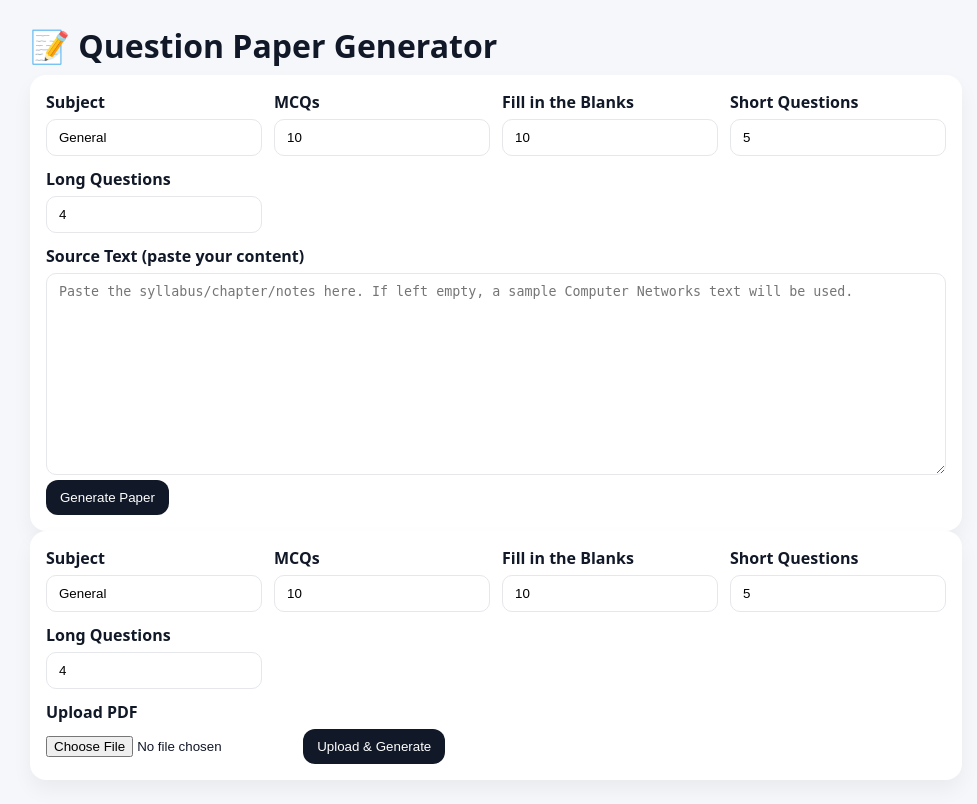
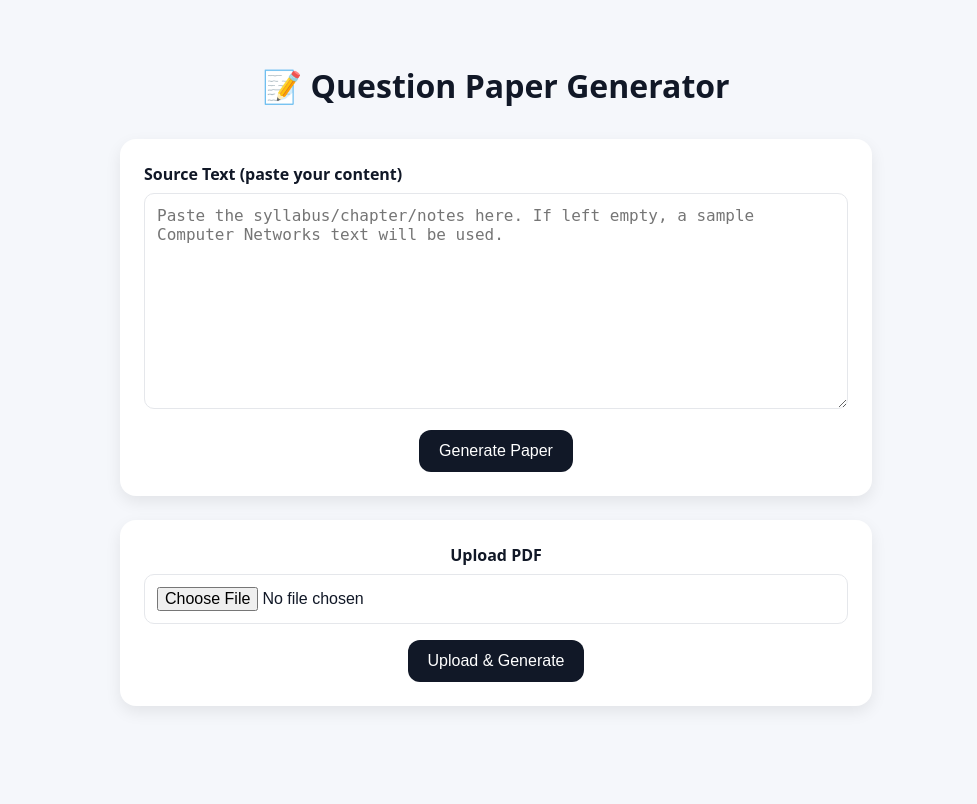
Before and after one commit to rudradesa/question-paper-generator-rule-base, a Flask app: page / in a window 1280 px wide. Shown: the whole page, without its empty margins (144-1121 px from the left). After the commit the page ends 709 px from the top, so only its background shows below. Run offline with Flask 3, Linux system fonts and the light colour scheme; parts of the project's set-up code (start-up, migrations or seed data) failed here and were passed over.

Commit message:
Update index.html

```diff
--- a/templates/index.html
+++ b/templates/index.html
@@ -5,6 +5,72 @@
   <meta name="viewport" content="width=device-width, initial-scale=1" />
   <title>Question Paper Generator</title>
   <link rel="stylesheet" href="{{ url_for('static', filename='style.css') }}">
+  <style>
+    * { box-sizing: border-box; }
+    body {
+      font-family: system-ui, -apple-system, Segoe UI, Roboto, Helvetica, Arial, sans-serif;
+      margin: 0;
+      background: #f5f7fb;
+      color: #111827;
+    }
+    .container {
+      max-width: 800px;
+      margin: 40px auto;
+      padding: 24px;
+    }
+    header {
+      text-align: center;
+      margin-bottom: 32px;
+    }
+    header h1 {
+      font-size: 2rem;
+      margin-bottom: 8px;
+    }
+    .card {
+      background: white;
+      padding: 24px;
+      border-radius: 16px;
+      box-shadow: 0 6px 16px rgba(0,0,0,0.08);
+      margin-bottom: 24px;
+    }
+    label {
+      display: block;
+      font-weight: 600;
+      margin-bottom: 8px;
+      text-align: left;
+    }
+    textarea,
+    input[type="file"] {
+      width: 100%;
+      padding: 12px;
+      border: 1px solid #e5e7eb;
+      border-radius: 10px;
+      background: #fff;
+      margin-bottom: 16px;
+      font-size: 1rem;
+    }
+    textarea {
+      resize: vertical;
+    }
+    .btn-container {
+      text-align: center;
+    }
+    .btn {
+      display: inline-block;
+      background: #111827;
+      color: white;
+      border: none;
+      padding: 12px 20px;
+      border-radius: 12px;
+      cursor: pointer;
+      font-size: 1rem;
+      font-weight: 500;
+      transition: 0.3s;
+    }
+    .btn:hover {
+      background: #374151;
+    }
+  </style>
 </head>
 <body>
   <div class="container">
@@ -12,68 +78,27 @@
       <h1>📝 Question Paper Generator</h1>
     </header>
 
+    <!-- Paste Text Form -->
     <section class="card">
       <form method="post" action="/generate">
-        <div class="grid">
-          <div>
-            <label>Subject</label>
-            <input type="text" name="subject" value="General" required>
-          </div>
-          <div>
-            <label>MCQs</label>
-            <input type="number" name="mcq" value="10" min="0">
-          </div>
-          <div>
-            <label>Fill in the Blanks</label>
-            <input type="number" name="fib" value="10" min="0">
-          </div>
-          <div>
-            <label>Short Questions</label>
-            <input type="number" name="short" value="5" min="0">
-          </div>
-          <div>
-            <label>Long Questions</label>
-            <input type="number" name="long" value="4" min="0">
-          </div>
+        <label for="source_text">Source Text (paste your content)</label>
+        <textarea name="source_text" id="source_text" rows="10" placeholder="Paste the syllabus/chapter/notes here. If left empty, a sample Computer Networks text will be used."></textarea>
+
+        <div class="btn-container">
+          <button type="submit" class="btn">Generate Paper</button>
         </div>
-
-        <label>Source Text (paste your content)</label>
-        <textarea name="source_text" rows="12" placeholder="Paste the syllabus/chapter/notes here. If left empty, a sample Computer Networks text will be used."></textarea>
-
-        <button type="submit" class="btn">Generate Paper</button>
       </form>
     </section>
-<form method="POST" action="/upload" enctype="multipart/form-data" class="card">
-  <div class="grid">
-    <div>
-      <label>Subject</label>
-      <input type="text" name="subject" value="General" required>
-    </div>
-    <div>
-      <label>MCQs</label>
-      <input type="number" name="mcq" value="10" min="0">
-    </div>
-    <div>
-      <label>Fill in the Blanks</label>
-      <input type="number" name="fib" value="10" min="0">
-    </div>
-    <div>
-      <label>Short Questions</label>
-      <input type="number" name="short" value="5" min="0">
-    </div>
-    <div>
-      <label>Long Questions</label>
-      <input type="number" name="long" value="4" min="0">
-    </div>
-  </div>
 
-  <label>Upload PDF</label>
-  <input type="file" name="pdf" accept=".pdf" required>
+    <!-- Upload PDF Form -->
+    <form method="POST" action="/upload" enctype="multipart/form-data" class="card">
+      <label for="pdf" style="text-align:center;">Upload PDF</label>
+      <input type="file" id="pdf" name="pdf" accept=".pdf" class="input-sys">
 
-  <button type="submit" class="btn">Upload & Generate</button>
-</form>
-
-
+      <div class="btn-container">
+        <button type="submit" class="btn">Upload & Generate</button>
+      </div>
+    </form>
   </div>
 </body>
 </html>
```
